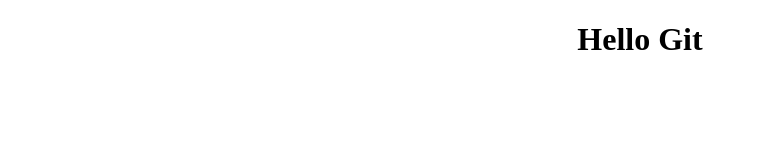
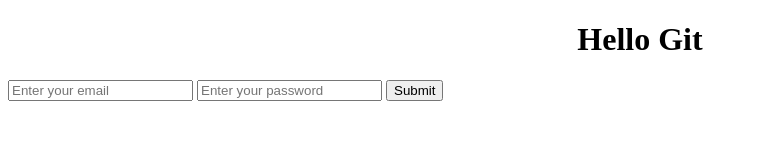
Before and after one commit to nixflixx/weather-app-project, a plain HTML site: page index.html in a window 1280 px wide. Shown: the whole page, without its empty margins (0-758 px from the left). Drawn offline with Linux system fonts and the light colour scheme.

Commit message:
Added html login form

```diff
--- a/index.html
+++ b/index.html
@@ -9,6 +9,11 @@
   </head>
   <body>
     <h1>Hello Git</h1>
+    <form action="">
+      <input type="text" placeholder="Enter your email" />
+      <input type="passsord" placeholder="Enter your password" />
+      <input type="submit" value-"Login">
+    </form>
   </body>
   <script src="script.js"></script>
 </html>
```
